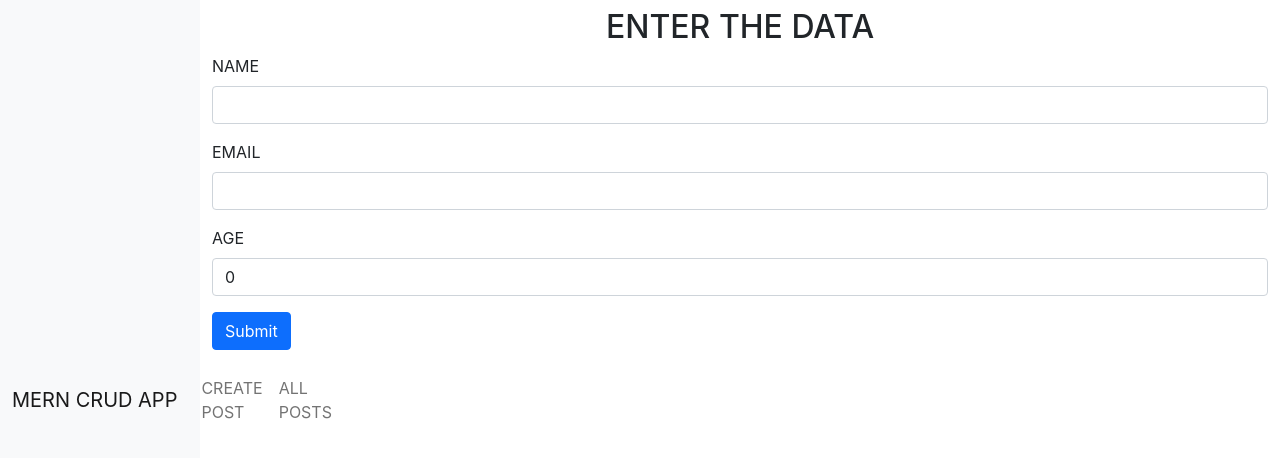
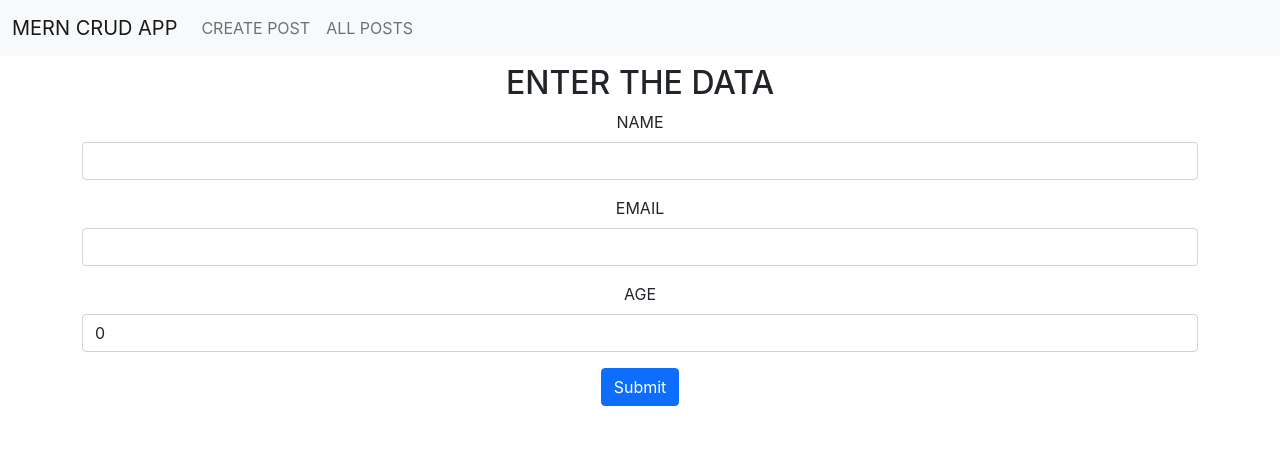
Before and after one commit to Mitesh2020/MERN-CRUD-APP-FRONTEND, a React (Create React App) app: page / in a window 1280 px wide. Shown: the top 458 px of the page. Built offline with nearby package versions, Linux system fonts and the light colour scheme.

Commit message:
Update App.css

```diff
--- a/src/App.css
+++ b/src/App.css
@@ -1,12 +1,4 @@
 /* App.css */
 .App {
-  display: grid; /* Use grid layout for overall structure */
-  grid-template-columns: 1fr; /* Single column for small screens */
-  min-height: 100vh; /* Set minimum height for full viewport */
+  text-align:center;
 }
-
-@media (min-width: 768px) { /* Adjust breakpoint for larger screens */
-  .App {
-    grid-template-columns: 200px 1fr; /* Two columns for medium+ screens */
-  }
-}
```
